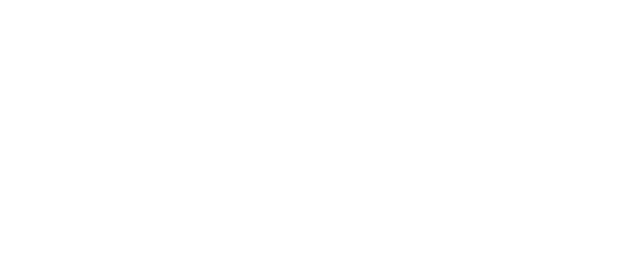
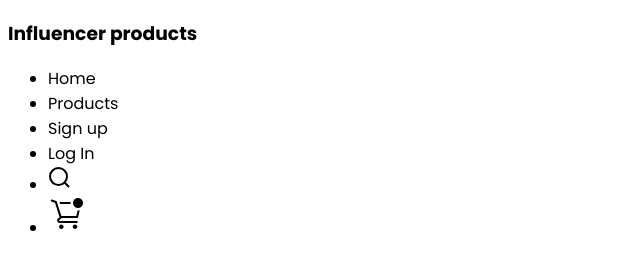
Before and after one commit to mrromanmiah/module-10-project, a plain HTML site: page index.html in a window 1280 px wide. Shown: the whole page, without its empty margins (0-640 px from the left). Drawn offline with Linux system fonts and the light colour scheme.

Commit message:
nav elements added

```diff
--- a/index.html
+++ b/index.html
@@ -1,12 +1,38 @@
 <!DOCTYPE html>
 <html lang="en">
+
 <head>
     <meta charset="UTF-8">
     <meta name="viewport" content="width=device-width, initial-scale=1.0">
     <title>module-10-project</title>
+    <link rel="stylesheet" href="styles/styles.css">
+    <link rel="preconnect" href="https://fonts.googleapis.com">
+    <link rel="preconnect" href="https://fonts.gstatic.com" crossorigin>
+    <link href="https://fonts.googleapis.com/css2?family=Poppins:wght@400;500;600;700&display=swap" rel="stylesheet">
+    <script src="https://kit.fontawesome.com/c478bddd20.js" crossorigin="anonymous"></script>
 </head>
+
 <body>
-    <header>
+    <header class="header">
+        <nav>
+            <h3 class="nav-title">Influencer products</h3>
+            <ul>
+                <li><a href=""></a>Home</li>
+                <li><a href=""></a>Products</li>
+                <li><a href=""></a>Sign up</li>
+                <li><a href=""></a>Log In</li>
+                <li><a href=""></a><svg xmlns="http://www.w3.org/2000/svg" width="24" height="24" viewBox="0 0 24 24" fill="none">
+                    <path d="M21 21L16.514 16.506L21 21ZM19 10.5C19 12.7543 18.1045 14.9163 16.5104 16.5104C14.9163 18.1045 12.7543 19 10.5 19C8.24566 19 6.08365 18.1045 4.48959 16.5104C2.89553 14.9163 2 12.7543 2 10.5C2 8.24566 2.89553 6.08365 4.48959 4.48959C6.08365 2.89553 8.24566 2 10.5 2C12.7543 2 14.9163 2.89553 16.5104 4.48959C18.1045 6.08365 19 8.24566 19 10.5V10.5Z" stroke="black" stroke-width="2" stroke-linecap="round"/>
+                  </svg></li>
+                <li><a href=""></a><svg xmlns="http://www.w3.org/2000/svg" width="36" height="36" viewBox="0 0 36 36" fill="none">
+                    <path d="M13.3301 32C14.5727 32 15.5801 30.9926 15.5801 29.75C15.5801 28.5074 14.5727 27.5 13.3301 27.5C12.0874 27.5 11.0801 28.5074 11.0801 29.75C11.0801 30.9926 12.0874 32 13.3301 32Z" fill="black"/>
+                    <path d="M27 32C28.2426 32 29.25 30.9926 29.25 29.75C29.25 28.5074 28.2426 27.5 27 27.5C25.7574 27.5 24.75 28.5074 24.75 29.75C24.75 30.9926 25.7574 32 27 32Z" fill="black"/>
+                    <path d="M22.5702 7C22.5247 6.66859 22.5013 6.33452 22.5002 6C22.5013 5.66548 22.5247 5.33141 22.5702 5H11.4902L12.1402 7H22.5702Z" fill="black"/>
+                    <path d="M30 13.5H29.58L28.33 19H13.33L8.75999 4.52999C8.71056 4.37645 8.62472 4.23714 8.50979 4.12396C8.39487 4.01077 8.25427 3.92707 8.09999 3.87999L3.99999 2.61999C3.87392 2.58125 3.74145 2.56772 3.61016 2.58017C3.47886 2.59262 3.3513 2.63082 3.23476 2.69257C2.9994 2.81728 2.82323 3.03038 2.74499 3.28499C2.66675 3.53959 2.69286 3.81486 2.81757 4.05021C2.94228 4.28557 3.15538 4.46175 3.40999 4.53999L6.99999 5.63999L11.59 20.14L9.94999 21.48L9.81999 21.61C9.41432 22.0775 9.18439 22.6718 9.16979 23.2906C9.15518 23.9094 9.35683 24.5139 9.73999 25C10.0125 25.3314 10.3589 25.5945 10.7513 25.7682C11.1438 25.9418 11.5714 26.0212 12 26H28.69C28.9552 26 29.2096 25.8946 29.3971 25.7071C29.5846 25.5196 29.69 25.2652 29.69 25C29.69 24.7348 29.5846 24.4804 29.3971 24.2929C29.2096 24.1053 28.9552 24 28.69 24H11.84C11.7248 23.9961 11.6126 23.9625 11.5142 23.9025C11.4159 23.8426 11.3346 23.7583 11.2783 23.6577C11.222 23.5572 11.1926 23.4439 11.1929 23.3286C11.1932 23.2134 11.2232 23.1002 11.28 23L13.69 21H29.13C29.3611 21.0056 29.5871 20.931 29.7695 20.7888C29.9518 20.6466 30.0792 20.4456 30.13 20.22L31.7 13.31C31.1424 13.4379 30.572 13.5016 30 13.5Z" fill="black"/>
+                    <path d="M30 11C32.7614 11 35 8.76142 35 6C35 3.23858 32.7614 1 30 1C27.2386 1 25 3.23858 25 6C25 8.76142 27.2386 11 30 11Z" fill="black"/>
+                  </svg></li>
+            </ul>
+        </nav>
 
     </header>
     <main>
@@ -16,4 +42,5 @@
 
     </footer>
 </body>
+
 </html>
--- /dev/null
+++ b/styles/styles.css
@@ -0,0 +1,8 @@
+/* common shared styles */
+
+body{
+    font-family: 'Poppins', sans-serif;
+}
+
+
+/* nav related styles */
```
